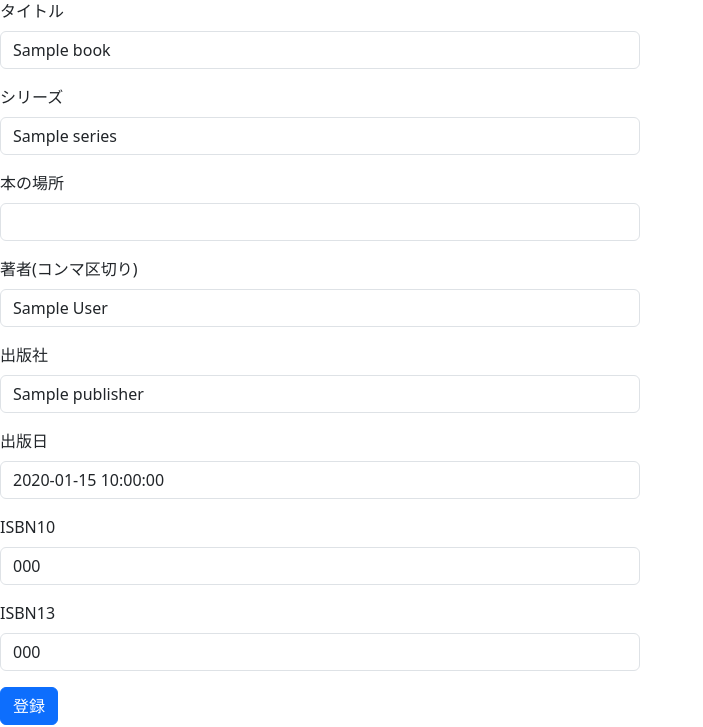
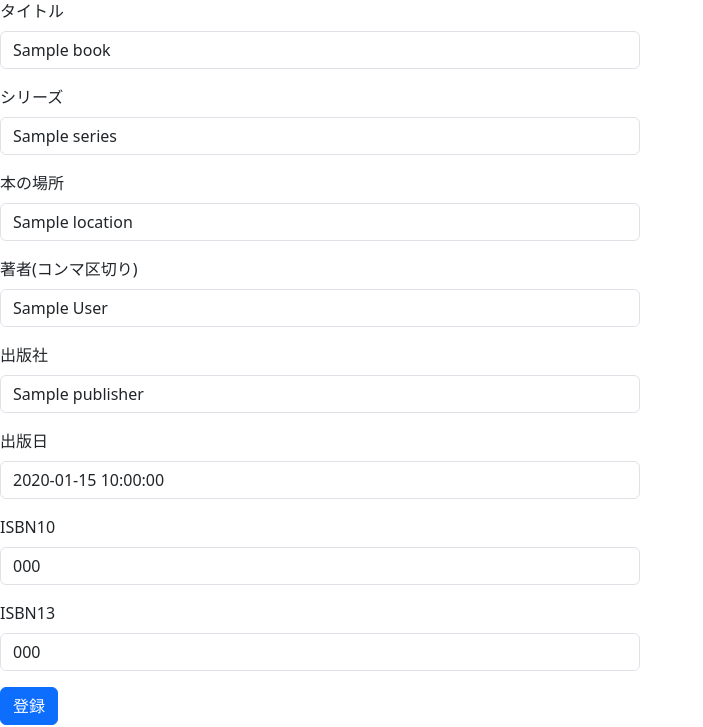
Before and after one commit to Paspenta/Paspenta_bookmanager, a Flask app: template bookmanager/templates/book_register.html in a window 1280 px wide. Shown: the part 73-800 px from the top of the page, without its empty margins (0-703 px from the left). Run offline with Flask 3, Linux system fonts and the light colour scheme; the template is opened without the code that fills it: most values are stand-ins (such as "Sample title", 1, 10 or a date in 2020).

Commit message:
set form value location

```diff
--- a/bookmanager/templates/book_register.html
+++ b/bookmanager/templates/book_register.html
@@ -14,7 +14,7 @@
         </div>
         <div class="mb-3">
             <label for="Location" class="form-label">本の場所</label>
-            <input name="Location" id="Location" class="form-control" required>
+            <input name="Location" id="Location" class="form-control" value="{{ Book.get('Location') }}"required>
         </div>
         <div class="mb-3">
             <label for="author" class="form-label">著者(コンマ区切り)</label>
```
